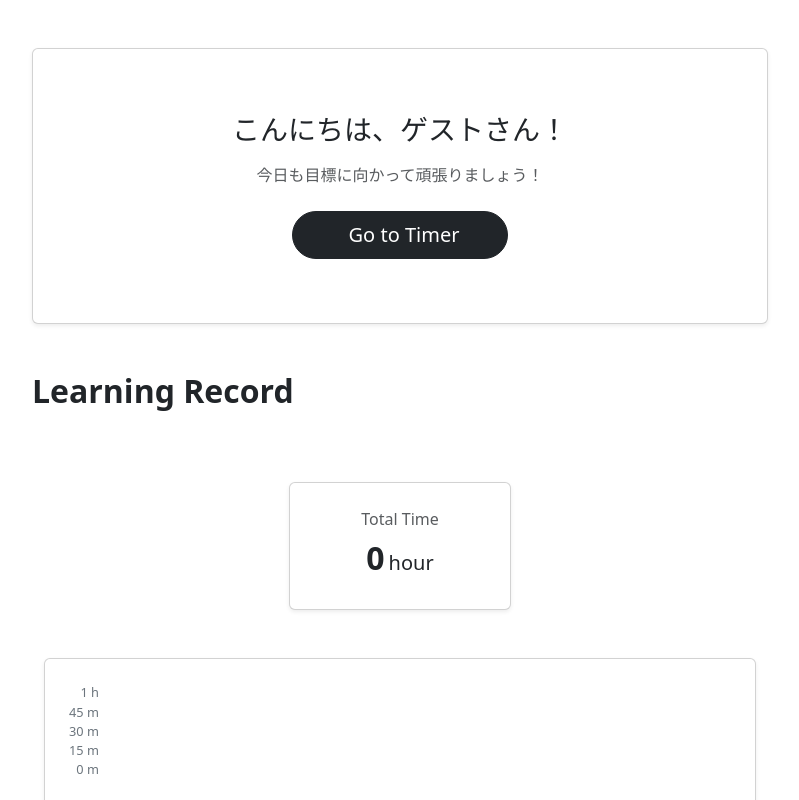
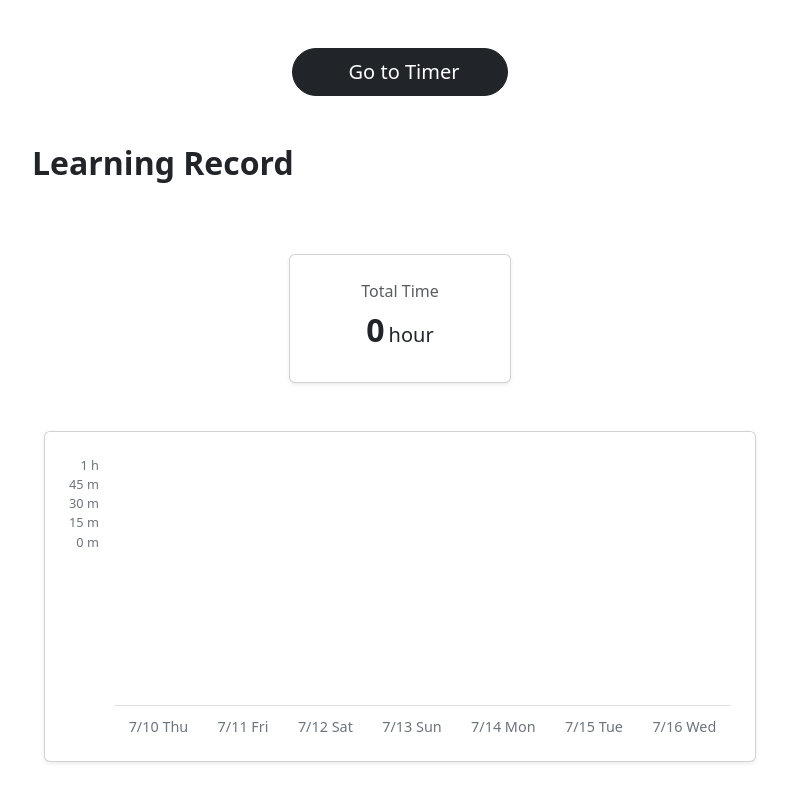
Before and after one commit to motibe-devops-geek202507/MotivationTimer, a React (Vite) app: page /mypage in a window 1280 px wide. Shown: the top 800 px of the page, without its empty margins (240-1039 px from the left). Built offline with nearby package versions, Linux system fonts and the light colour scheme.

Commit message:
謎の頑張りましょうの文字を消した

```diff
--- a/src/pages/MyPage.jsx
+++ b/src/pages/MyPage.jsx
@@ -29,14 +29,7 @@ const MyPage = () => {
     <div className="container py-5">
       <div className="row justify-content-center">
       <div className="col-lg-8 col-md-10">
-      <div className="card text-center p-4 p-md-5 mb-5 shadow-sm">
-        <div className="card-body">
-          <h3 className="card-title mb-3">
-            こんにちは、{user ? user.name : 'ゲスト'}さん！
-          </h3>
-          <p className="card-text text-muted mb-4">
-            今日も目標に向かって頑張りましょう！
-          </p>
+      <div className="text-center mb-5">
         <button
           onClick={() => navigate('/timer')}
           className="btn btn-dark btn-lg rounded-pill px-5"
@@ -44,7 +37,6 @@ const MyPage = () => {
           <i className="bi bi-play-circle me-2"></i>
           Go to Timer
         </button>
-        </div>
       </div>
 
       <h2 className="mb-4 fw-bold">Learning Record</h2>
```
Lines whose indentation alone changed are shown as unchanged.
